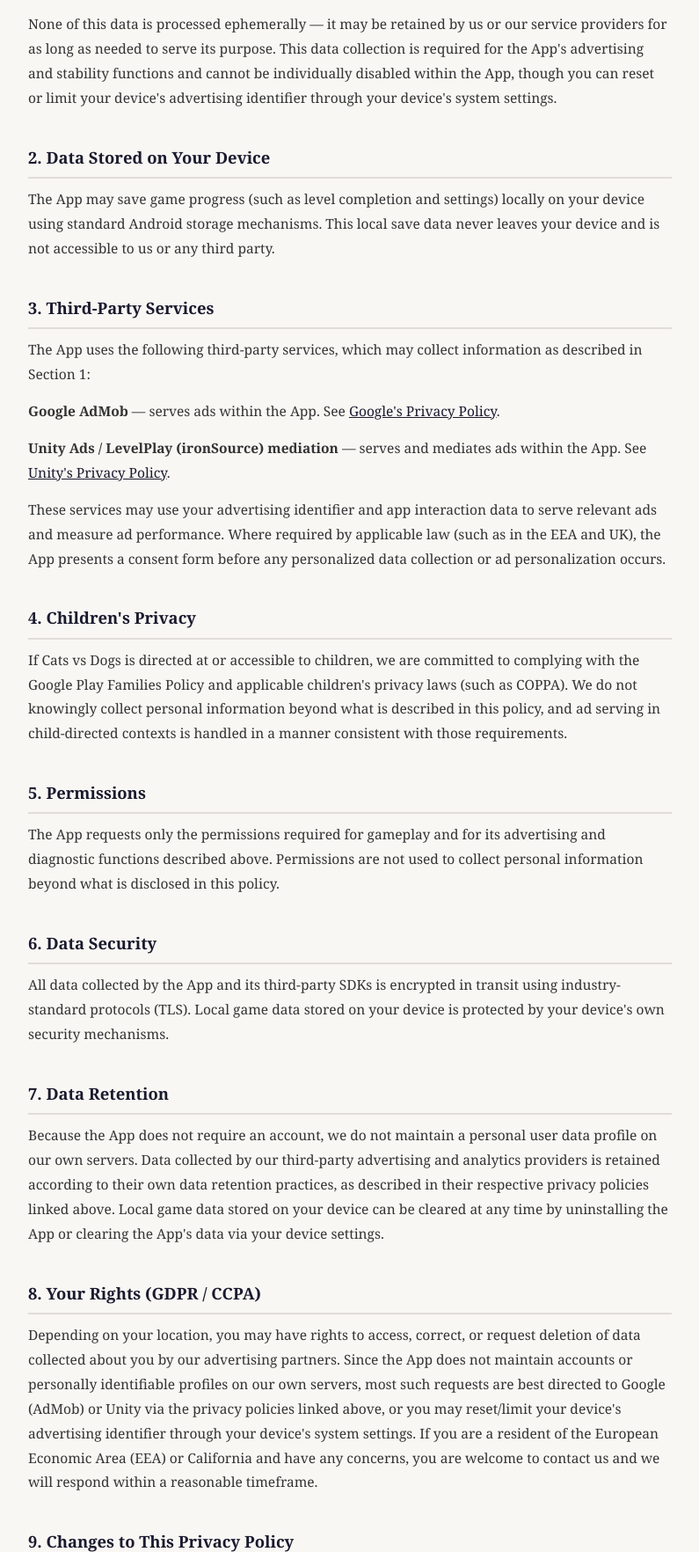
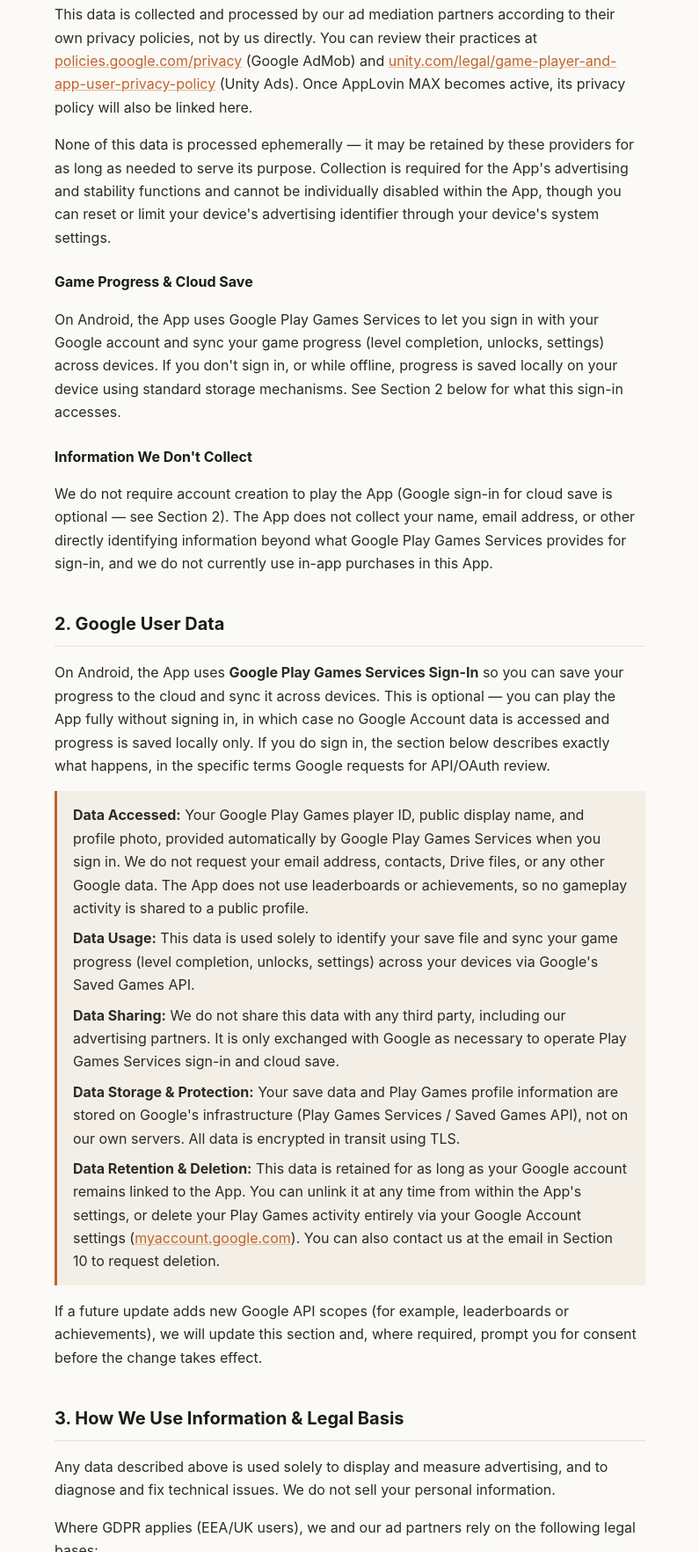
Before and after one commit to Xerbss/privacy-policy, a plain HTML site: page index.html in a window 1280 px wide. Shown: the part 1036-2800 px from the top of the page at 88% size, without its empty margins (242-1037 px from the left). Drawn offline with Linux system fonts and the light colour scheme.

Commit message:
Update index.html

```diff
--- a/index.html
+++ b/index.html
@@ -1,119 +1,123 @@
 <!DOCTYPE html>
 <html lang="en">
 <head>
-  <meta charset="UTF-8" />
-  <meta name="viewport" content="width=device-width, initial-scale=1.0"/>
-  <title>Privacy Policy – Cats vs Dogs</title>
+<meta charset="UTF-8">
+<meta name="viewport" content="width=device-width, initial-scale=1.0">
+<title>Cats vs Dogs — Privacy Policy</title>
 <style>
-    * { margin: 0; padding: 0; box-sizing: border-box; }
-
+  :root {
+    --ink: #1c1c1a;
+    --paper: #fbfaf7;
+    --muted: #6b6a64;
+    --accent: #c2632b;
+    --line: #e3e0d8;
+  }
+  * { box-sizing: border-box; }
   body {
-      font-family: 'Georgia', serif;
-      background: #f9f7f4;
-      color: #1a1a1a;
-      line-height: 1.8;
+    margin: 0;
+    background: var(--paper);
+    color: var(--ink);
+    font-family: -apple-system, BlinkMacSystemFont, "Segoe UI", Roboto, Helvetica, Arial, sans-serif;
+    line-height: 1.65;
   }
-
+  .wrap {
+    max-width: 720px;
+    margin: 0 auto;
+    padding: 64px 24px 96px;
+  }
   header {
-      background: #1a1a2e;
-      color: #fff;
-      padding: 48px 24px 36px;
-      text-align: center;
+    border-bottom: 2px solid var(--ink);
+    padding-bottom: 24px;
+    margin-bottom: 40px;
   }
-
-    header h1 {
-      font-size: 2rem;
-      letter-spacing: 0.04em;
-      margin-bottom: 6px;
+  .eyebrow {
+    font-size: 13px;
+    letter-spacing: 0.08em;
+    text-transform: uppercase;
+    color: var(--accent);
+    font-weight: 600;
+    margin: 0 0 8px;
   }
-
-    header p {
-      font-size: 0.9rem;
-      color: #aaa;
+  h1 {
+    font-size: 34px;
+    margin: 0 0 8px;
+    letter-spacing: -0.01em;
   }
-
-    main {
-      max-width: 780px;
-      margin: 48px auto;
-      padding: 0 24px 80px;
+  .meta {
+    color: var(--muted);
+    font-size: 14px;
+    margin: 0;
   }
-
   h2 {
-      font-size: 1.15rem;
-      font-family: 'Georgia', serif;
-      color: #1a1a2e;
-      margin: 36px 0 10px;
-      padding-bottom: 6px;
-      border-bottom: 2px solid #e0ddd8;
+    font-size: 20px;
+    margin: 40px 0 12px;
+    padding-bottom: 8px;
+    border-bottom: 1px solid var(--line);
   }
-
-    p {
-      margin-bottom: 14px;
-      font-size: 0.97rem;
-      color: #333;
+  h3 {
+    font-size: 16px;
+    margin: 24px 0 8px;
   }
-
+  p, li {
+    font-size: 16px;
+    color: #2b2a27;
+  }
+  ul {
+    padding-left: 22px;
+  }
   table {
     width: 100%;
     border-collapse: collapse;
-      margin: 8px 0 20px;
-      font-size: 0.92rem;
+    margin: 12px 0 20px;
+    font-size: 14px;
   }
-
   th, td {
     text-align: left;
     padding: 8px 10px;
-      border: 1px solid #e0ddd8;
+    border: 1px solid var(--line);
   }
-
   th {
-      background: #f0ede8;
-      color: #1a1a2e;
+    background: #f3efe6;
+    color: var(--ink);
   }
-
   a {
-      color: #1a1a2e;
+    color: var(--accent);
     text-decoration: underline;
+    text-decoration-color: #e0b896;
   }
-
-    .meta {
-      font-size: 0.85rem;
-      color: #888;
-      margin-bottom: 36px;
+  a:hover { text-decoration-color: var(--accent); }
+  .note {
+    background: #f3efe6;
+    border-left: 3px solid var(--accent);
+    padding: 14px 18px;
+    font-size: 14px;
+    color: #4a4943;
+    margin: 16px 0;
   }
-
   footer {
-      text-align: center;
-      padding: 24px;
-      font-size: 0.8rem;
-      color: #aaa;
-      border-top: 1px solid #e0ddd8;
+    margin-top: 56px;
+    padding-top: 24px;
+    border-top: 1px solid var(--line);
+    font-size: 13px;
+    color: var(--muted);
   }
 </style>
 </head>
 <body>
+<div class="wrap">
 
   <header>
-  <h1>Privacy Policy</h1>
-  <p>Cats vs Dogs &mdash; developed by Piegeon</p>
+    <p class="eyebrow">Piegeon</p>
+    <h1>Cats vs Dogs — Privacy Policy</h1>
+    <p class="meta">Last updated: July 15, 2026</p>
   </header>
 
-<main>
-  <p class="meta">Last updated: July 9, 2026</p>
-
-  <p>
-    This Privacy Policy describes how Piegeon ("we", "us", or "our") handles information
-    in connection with the mobile game <strong>Cats vs Dogs</strong> (the "App"),
-    available on the Google Play Store. Please read this policy carefully.
-  </p>
+  <p>This Privacy Policy explains how Piegeon ("we," "us," or "our") collects, uses, and shares information when you use the Cats vs Dogs mobile application (the "App"). By using the App, you agree to the practices described below.</p>
 
   <h2>1. Information We Collect</h2>
-  <p>
-    Cats vs Dogs does not require account registration and does not directly request
-    your name, email address, or precise location. However, the App uses third-party
-    advertising services (Google AdMob and Unity Ads / LevelPlay mediation) to display
-    ads, and these services automatically collect certain data as described below.
-  </p>
+
+  <h3>Advertising &amp; Diagnostic Data</h3>
+  <p>The App displays ads using a mediation setup that includes Google AdMob and Unity Ads (LevelPlay mediation), along with any additional networks in their mediation chains. AppLovin MAX is integrated as an additional mediation partner but is not yet active; this policy will be updated once it begins serving ads. To serve and measure ads, and to keep the App stable, these SDKs automatically collect the data described below:</p>
   <table>
     <tr>
       <th>Data type</th>
@@ -158,107 +162,72 @@
       <td>Advertising or marketing</td>
     </tr>
   </table>
-  <p>
-    None of this data is processed ephemerally &mdash; it may be retained by us or our
-    service providers for as long as needed to serve its purpose. This data collection
-    is required for the App's advertising and stability functions and cannot be
-    individually disabled within the App, though you can reset or limit your device's
-    advertising identifier through your device's system settings.
-  </p>
+  <p>This data is collected and processed by our ad mediation partners according to their own privacy policies, not by us directly. You can review their practices at <a href="https://policies.google.com/privacy" target="_blank" rel="noopener">policies.google.com/privacy</a> (Google AdMob) and <a href="https://unity.com/legal/game-player-and-app-user-privacy-policy" target="_blank" rel="noopener">unity.com/legal/game-player-and-app-user-privacy-policy</a> (Unity Ads). Once AppLovin MAX becomes active, its privacy policy will also be linked here.</p>
+  <p>None of this data is processed ephemerally — it may be retained by these providers for as long as needed to serve its purpose. Collection is required for the App's advertising and stability functions and cannot be individually disabled within the App, though you can reset or limit your device's advertising identifier through your device's system settings.</p>
 
-  <h2>2. Data Stored on Your Device</h2>
-  <p>
-    The App may save game progress (such as level completion and settings) locally
-    on your device using standard Android storage mechanisms. This local save data
-    never leaves your device and is not accessible to us or any third party.
-  </p>
+  <h3>Game Progress &amp; Cloud Save</h3>
+  <p>On Android, the App uses Google Play Games Services to let you sign in with your Google account and sync your game progress (level completion, unlocks, settings) across devices. If you don't sign in, or while offline, progress is saved locally on your device using standard storage mechanisms. See Section 2 below for what this sign-in accesses.</p>
 
-  <h2>3. Third-Party Services</h2>
-  <p>
-    The App uses the following third-party services, which may collect information
-    as described in Section 1:
-  </p>
-  <p>
-    <strong>Google AdMob</strong> &mdash; serves ads within the App. See
-    <a href="https://policies.google.com/privacy" target="_blank">Google's Privacy Policy</a>.
-  </p>
-  <p>
-    <strong>Unity Ads / LevelPlay (ironSource) mediation</strong> &mdash; serves and
-    mediates ads within the App. See
-    <a href="https://unity.com/legal/game-player-and-app-user-privacy-policy" target="_blank">Unity's Privacy Policy</a>.
-  </p>
-  <p>
-    These services may use your advertising identifier and app interaction data to
-    serve relevant ads and measure ad performance. Where required by applicable law
-    (such as in the EEA and UK), the App presents a consent form before any
-    personalized data collection or ad personalization occurs.
-  </p>
+  <h3>Information We Don't Collect</h3>
+  <p>We do not require account creation to play the App (Google sign-in for cloud save is optional — see Section 2). The App does not collect your name, email address, or other directly identifying information beyond what Google Play Games Services provides for sign-in, and we do not currently use in-app purchases in this App.</p>
+
+  <h2>2. Google User Data</h2>
+  <p>On Android, the App uses <strong>Google Play Games Services Sign-In</strong> so you can save your progress to the cloud and sync it across devices. This is optional — you can play the App fully without signing in, in which case no Google Account data is accessed and progress is saved locally only. If you do sign in, the section below describes exactly what happens, in the specific terms Google requests for API/OAuth review.</p>
+  <div class="note">
+    <p style="margin:0 0 8px;"><strong>Data Accessed:</strong> Your Google Play Games player ID, public display name, and profile photo, provided automatically by Google Play Games Services when you sign in. We do not request your email address, contacts, Drive files, or any other Google data. The App does not use leaderboards or achievements, so no gameplay activity is shared to a public profile.</p>
+    <p style="margin:0 0 8px;"><strong>Data Usage:</strong> This data is used solely to identify your save file and sync your game progress (level completion, unlocks, settings) across your devices via Google's Saved Games API.</p>
+    <p style="margin:0 0 8px;"><strong>Data Sharing:</strong> We do not share this data with any third party, including our advertising partners. It is only exchanged with Google as necessary to operate Play Games Services sign-in and cloud save.</p>
+    <p style="margin:0 0 8px;"><strong>Data Storage &amp; Protection:</strong> Your save data and Play Games profile information are stored on Google's infrastructure (Play Games Services / Saved Games API), not on our own servers. All data is encrypted in transit using TLS.</p>
+    <p style="margin:0;"><strong>Data Retention &amp; Deletion:</strong> This data is retained for as long as your Google account remains linked to the App. You can unlink it at any time from within the App's settings, or delete your Play Games activity entirely via your Google Account settings (<a href="https://myaccount.google.com" target="_blank" rel="noopener">myaccount.google.com</a>). You can also contact us at the email in Section 10 to request deletion.</p>
+  </div>
+  <p>If a future update adds new Google API scopes (for example, leaderboards or achievements), we will update this section and, where required, prompt you for consent before the change takes effect.</p>
+
+  <h2>3. How We Use Information &amp; Legal Basis</h2>
+  <p>Any data described above is used solely to display and measure advertising, and to diagnose and fix technical issues. We do not sell your personal information.</p>
+  <p>Where GDPR applies (EEA/UK users), we and our ad partners rely on the following legal bases:</p>
+  <ul>
+    <li><strong>Consent</strong> (Art. 6(1)(a) GDPR) — for personalized/targeted advertising and any non-essential tracking identifiers. Where required, a consent prompt is shown before this occurs, and you can withdraw consent at any time (see Section 7).</li>
+    <li><strong>Legitimate interests</strong> (Art. 6(1)(f) GDPR) — for non-personalized (contextual) advertising needed to keep the App free, and for crash/diagnostic logs needed to keep the App functioning correctly.</li>
+  </ul>
+  <p>The App does not use any data described above to make solely automated decisions that produce legal or similarly significant effects on you. Ad selection may involve automated, algorithm-based targeting by our ad partners, but this does not amount to profiling with legal effect.</p>
 
   <h2>4. Children's Privacy</h2>
-  <p>
-    If Cats vs Dogs is directed at or accessible to children, we are committed to
-    complying with the Google Play Families Policy and applicable children's privacy
-    laws (such as COPPA). We do not knowingly collect personal information beyond
-    what is described in this policy, and ad serving in child-directed contexts is
-    handled in a manner consistent with those requirements.
-  </p>
+  <p>Cats vs Dogs is a general-audience game and is not directed at children under 13. It is not enrolled in Google Play's Designed for Families program. We do not knowingly collect personal information from children under 13. If you are a parent or guardian and believe your child has provided us with personal information, please contact us using the details below so we can address it.</p>
 
-  <h2>5. Permissions</h2>
-  <p>
-    The App requests only the permissions required for gameplay and for its
-    advertising and diagnostic functions described above. Permissions are not used
-    to collect personal information beyond what is disclosed in this policy.
-  </p>
+  <h2>5. Data Retention</h2>
+  <p>We do not maintain a personal user data profile on our own servers — account-linked data (Play Games profile and cloud save) lives on Google's infrastructure, as described in Section 2. Advertising identifiers, app interaction data, and diagnostic data are retained by our active ad mediation and diagnostic partners (currently AdMob and Unity Ads) according to their own retention policies. Local game data stored on your device can be cleared at any time by uninstalling the App or clearing the App's data via your device settings.</p>
 
   <h2>6. Data Security</h2>
-  <p>
-    All data collected by the App and its third-party SDKs is encrypted in transit
-    using industry-standard protocols (TLS). Local game data stored on your device
-    is protected by your device's own security mechanisms.
-  </p>
+  <p>All data collected by the App and its third-party SDKs is encrypted in transit using industry-standard protocols (TLS). We take reasonable measures to protect the App and the limited data it processes, but no method of electronic processing or storage is 100% secure, and we cannot guarantee absolute security.</p>
 
-  <h2>7. Data Retention</h2>
-  <p>
-    Because the App does not require an account, we do not maintain a personal user
-    data profile on our own servers. Data collected by our third-party advertising
-    and analytics providers is retained according to their own data retention
-    practices, as described in their respective privacy policies linked above. Local
-    game data stored on your device can be cleared at any time by uninstalling the
-    App or clearing the App's data via your device settings.
-  </p>
+  <h2>7. Your Rights (EEA, UK, and Other Regions)</h2>
+  <p>If you are located in the European Economic Area, the United Kingdom, or another region with similar data protection laws, you have the following rights regarding your personal data:</p>
+  <ul>
+    <li><strong>Access</strong> — request a copy of the data we (or our processors) hold about you.</li>
+    <li><strong>Rectification</strong> — request correction of inaccurate data.</li>
+    <li><strong>Erasure</strong> — request deletion of your data ("right to be forgotten").</li>
+    <li><strong>Restriction</strong> — request that we limit how your data is processed.</li>
+    <li><strong>Objection</strong> — object to processing based on legitimate interests, including ad-related processing.</li>
+    <li><strong>Data portability</strong> — request your data in a portable format, where technically feasible.</li>
+    <li><strong>Withdraw consent</strong> — where processing is based on consent (e.g. personalized advertising), you may withdraw it at any time without affecting the lawfulness of processing carried out before withdrawal, by resetting/limiting your device's advertising identifier or adjusting the consent prompt shown in the App.</li>
+  </ul>
+  <p>Since most ad-related and diagnostic data is collected directly by our mediation and SDK partners, requests about that data are often best directed to them via their own privacy tools (linked in Section 1), but you can also contact us at the details in Section 10 and we will assist where we can.</p>
+  <p>You also have the right to lodge a complaint with a data protection supervisory authority. If you are in Poland, this is the Urząd Ochrony Danych Osobowych (UODO), ul. Stawki 2, 00-193 Warszawa, <a href="https://uodo.gov.pl" target="_blank" rel="noopener">uodo.gov.pl</a>. If you are elsewhere in the EEA/UK, you may contact your local supervisory authority instead.</p>
 
-  <h2>8. Your Rights (GDPR / CCPA)</h2>
-  <p>
-    Depending on your location, you may have rights to access, correct, or request
-    deletion of data collected about you by our advertising partners. Since the App
-    does not maintain accounts or personally identifiable profiles on our own
-    servers, most such requests are best directed to Google (AdMob) or Unity via the
-    privacy policies linked above, or you may reset/limit your device's advertising
-    identifier through your device's system settings. If you are a resident of the
-    European Economic Area (EEA) or California and have any concerns, you are
-    welcome to contact us and we will respond within a reasonable timeframe.
-  </p>
+  <h2>8. International Data Transfers</h2>
+  <p>Piegeon is based in Poland (EU). Advertising and diagnostic partners such as Google and Unity (and AppLovin, once active) may process data in other countries, including the United States, using appropriate safeguards as described in their own privacy policies.</p>
 
-  <h2>9. Changes to This Privacy Policy</h2>
-  <p>
-    We may update this Privacy Policy from time to time. Any changes will be posted
-    on this page with an updated "Last updated" date. We encourage you to review
-    this page periodically. Continued use of the App after any changes constitutes
-    your acceptance of the updated policy.
-  </p>
+  <h2>9. Changes to This Policy</h2>
+  <p>We may update this Privacy Policy from time to time, for example as the App's features change. We'll update the "Last updated" date above when we do. If a future change means the App begins accessing new or additional Google user data or scopes beyond what's described in Section 2, we will update Section 2 accordingly and, where required, prompt users for consent before the change takes effect. Continued use of the App after changes take effect means you accept the revised policy.</p>
 
   <h2>10. Contact Us</h2>
-  <p>
-    If you have any questions or concerns about this Privacy Policy, please contact us at:<br/>
-    <strong>Piegeon</strong><br/>
-    <a href="mailto:diddyklein69@gmail.com">diddyklein69@gmail.com</a>
-  </p>
-
-</main>
+  <p>If you have questions about this Privacy Policy or how the App handles data, contact us at:</p>
+  <p><strong>Email:</strong> <a href="mailto:diddyklein69@gmail.com">diddyklein69@gmail.com</a></p>
 
   <footer>
-  &copy; 2026 Piegeon. All rights reserved.
+    Cats vs Dogs is developed by Piegeon. This policy applies only to the Cats vs Dogs app.
   </footer>
 
+</div>
 </body>
 </html>
```
Lines whose indentation alone changed are shown as unchanged.
